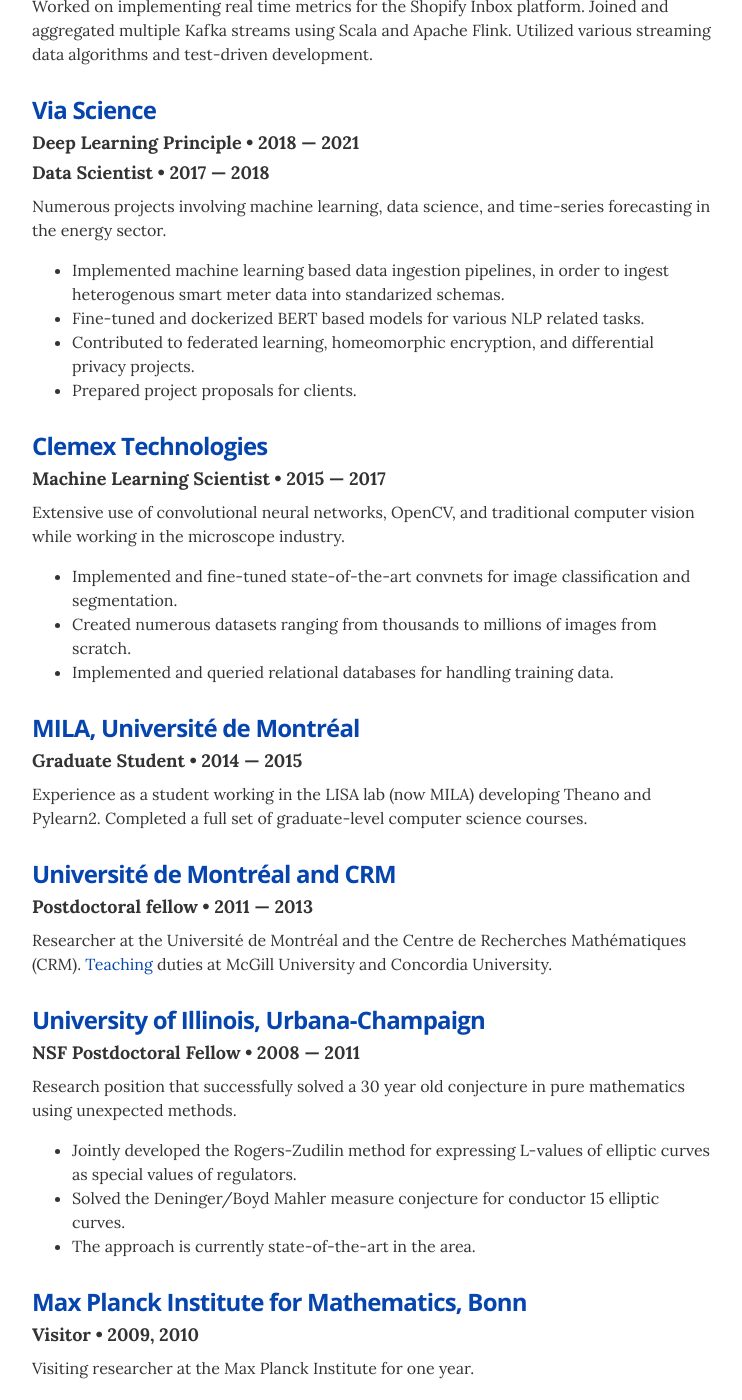
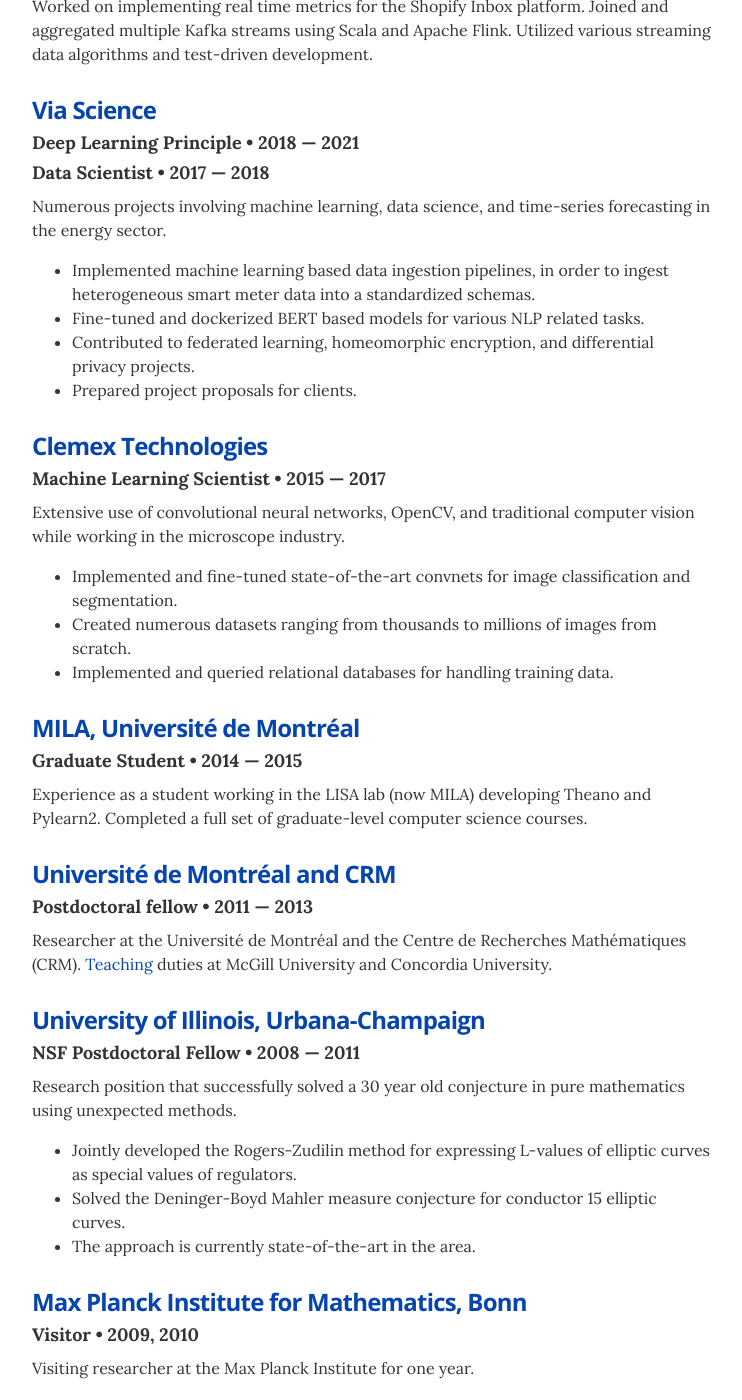
Before and after one commit to matrogers2/matrogers2.github.io, a Jekyll site: the page built from index.html, in a window 1280 px wide and 1400 px high, scrolled down 801 px. Shown: the whole window, without its empty margins (268-1010 px from the left). Built offline with Jekyll 4.4.1, drawn with Linux system fonts in a browser that asks for light colours.

Commit message:
Fix spelling

```diff
--- a/_data/experience.yml
+++ b/_data/experience.yml
@@ -14,7 +14,7 @@
   duration:  2018 &mdash; 2021
   position2: Data Scientist
   duration2: 2017 &mdash; 2018
-  summary: Numerous projects involving machine learning, data science, and time-series forecasting in the energy sector. <ul class="resume-item-list"><li>Implemented machine learning based data ingestion pipelines, in order to ingest heterogenous smart meter data into standarized schemas.</li><li>Fine-tuned and dockerized BERT based models for various NLP related tasks.</li><li>Contributed to federated learning, homeomorphic encryption, and differential privacy projects.</li><li>Prepared project proposals for clients.</li></ul>
+  summary: Numerous projects involving machine learning, data science, and time-series forecasting in the energy sector. <ul class="resume-item-list"><li>Implemented machine learning based data ingestion pipelines, in order to ingest heterogeneous smart meter data into a standardized schemas.</li><li>Fine-tuned and dockerized BERT based models for various NLP related tasks.</li><li>Contributed to federated learning, homeomorphic encryption, and differential privacy projects.</li><li>Prepared project proposals for clients.</li></ul>
 
 
 # Machine Learning Scientist
@@ -42,7 +42,7 @@
   position: NSF Postdoctoral Fellow
   duration: 2008 &mdash; 2011
   summary: Research position that successfully solved a 30 year old conjecture in pure mathematics using unexpected methods.
-    <ul class="resume-item-list"><li> Jointly developed the Rogers-Zudilin method for expressing L-values of elliptic curves as special values of regulators.</li><li>Solved the Deninger/Boyd Mahler measure conjecture for conductor 15 elliptic curves.</li><li>The approach is currently state-of-the-art in the area.</ul>
+    <ul class="resume-item-list"><li> Jointly developed the Rogers-Zudilin method for expressing L-values of elliptic curves as special values of regulators.</li><li>Solved the Deninger-Boyd Mahler measure conjecture for conductor 15 elliptic curves.</li><li>The approach is currently state-of-the-art in the area.</ul>
 
 - company: Max Planck Institute for Mathematics, Bonn
   company_link: https://www.mpim-bonn.mpg.de/
```
